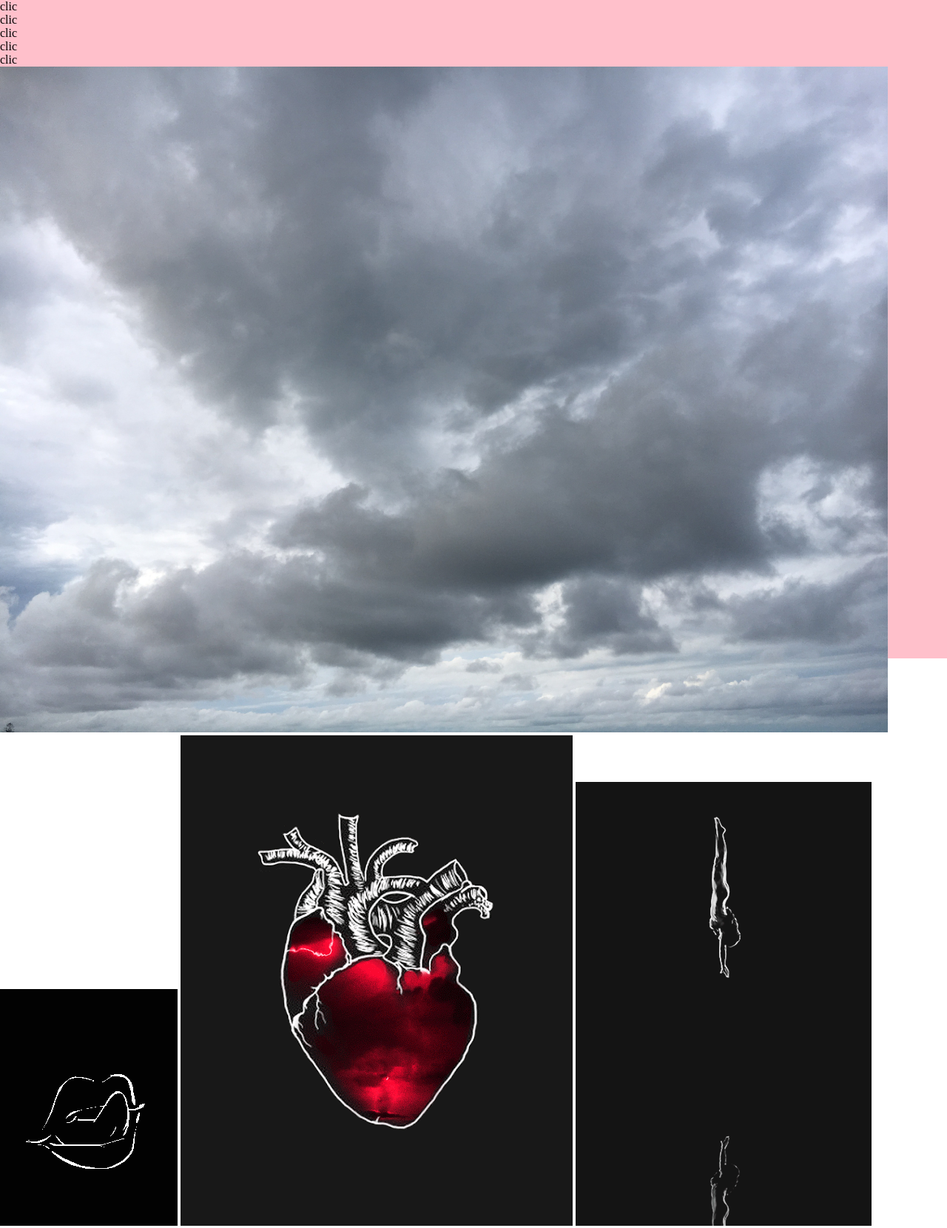
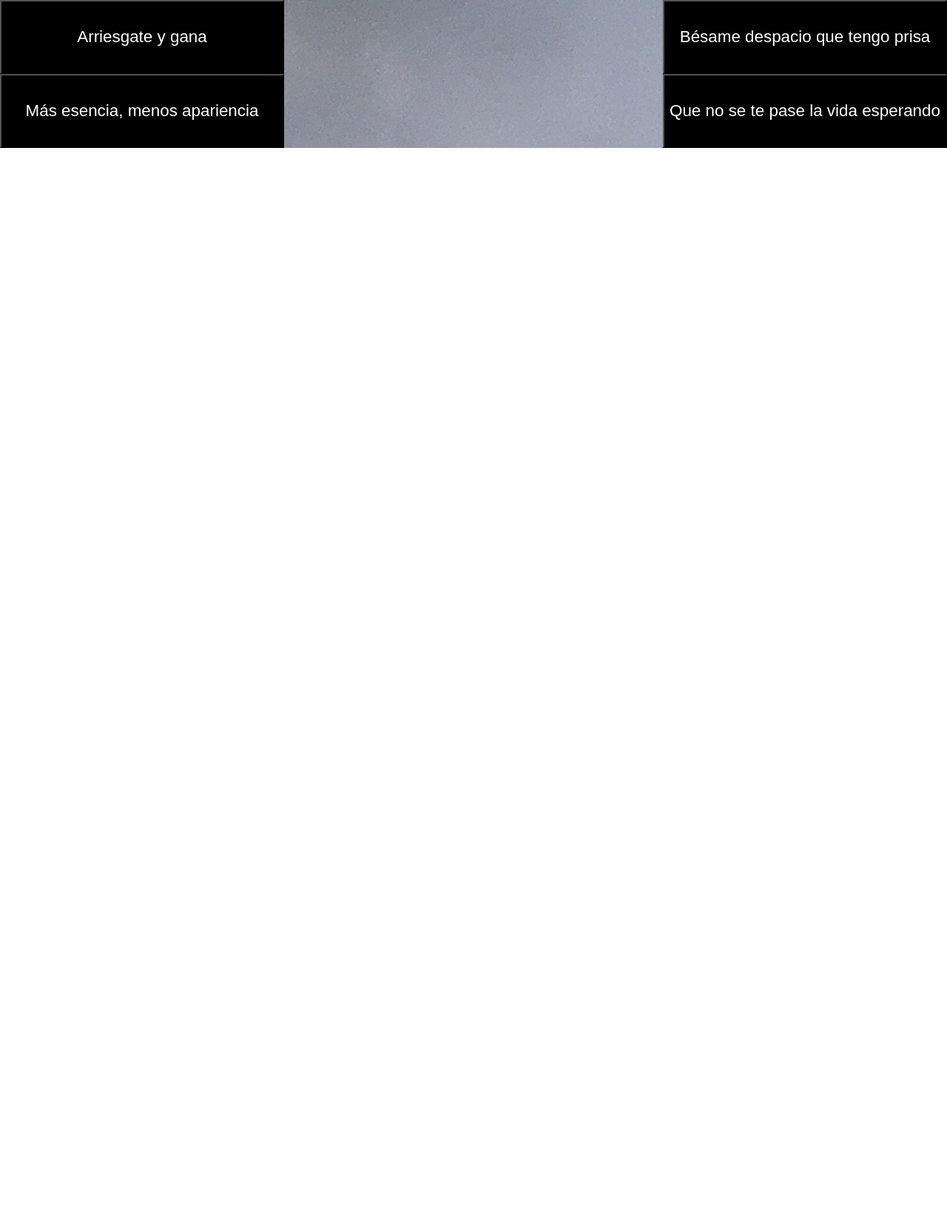
Before and after one commit to AnaMerinoCampos/14_document_js, a plain HTML site: page index.html in a window 1280 px wide. Shown: the top 1660 px of the page at 74% size. After the commit the page ends 800 px from the top, so only its background shows below. Drawn offline with nearby package versions, Linux system fonts and the light colour scheme.

Commit message:
Update index.html

```diff
--- a/index.html
+++ b/index.html
@@ -3,46 +3,95 @@
 <head>
     <meta charset="UTF-8">
     <title>Cartel</title>
-    <style>
+    <style type="text/css">
         *{
             margin: 0;
             padding: 0;
         }
         .container{
-            background: pink;
+            background: azure;
             width: 100%;
             height: 100%;
+            display: flex;
+            overflow: hidden;
         }
-        .poster{
-            background: blue;
-            width: 1200px;
-            height: 800px;
+        .caja1{
+            width: 30%;
+            height: auto;
         }
-        .fondo{
+        .caja2{
+            background-image: url('img/fondo.jpg');
+            width: 40%;
+            height: auto;
+        }
+        img{
+            width: 39%;
+            height: auto;
+        }
+/*
+        .gif1, .gif3, .gif4, .gif5{
+            width: 30%;
+        }
+*/
+        .gif2, .gif3{
+            width: 60%;
+        }
+        .gif4{
+            padding-bottom: 171px;
+        }
+        .caja3{
+            width: 30%;
+            height: auto;
+            /*display: flex;*/
+        }
+        .boton1, .boton2, .boton3, .boton4{
+            background: black;
             width: 100%;
-            height: auto;
-            align-items: center;
+            height: 100px;
+            color: white;
+            font-size: 1.4em;
         }
     </style>
+<!--LIBRERIA ENLAZADA-->
+    <script
+  src="https://code.jquery.com/jquery-3.4.1.min.js"
+  integrity="sha256-CSXorXvZcTkaix6Yvo6HppcZGetbYMGWSFlBw8HfCJo="
+  crossorigin="anonymous"></script>
+<!--ESCRIBIMOS JAVASCRIPT-->
+
+    <script type="text/javascript">
+        $(document).ready(function(){
+           $("img").hide();
+            $(".boton1").click(function(){
+                $(".gif1").fadeIn();
+            });
+            $(".boton2").click(function(){
+                $(".gif2").fadeIn();
+            });
+            $(".boton3").click(function(){
+                $(".gif3").fadeIn();
+            });
+            $(".boton4").click(function(){
+                $(".gif4").fadeIn();
+            });
+        });
+    </script>
 </head>
 <body>
     <div class="container">
-        <div class="boton">
-           <div class="bottom">clic</div>
-           <div class="bottom">clic</div>
-           <div class="bottom">clic</div>
-           <div class="bottom">clic</div>
-           <div class="bottom">clic</div>
+        <div class="caja1">
+           <button class="boton1">Arriesgate y gana</button>
+           <button class="boton2">Más esencia, menos apariencia</button>
         </div>
-        <div class="poster">
-            <img src="img/fondo.jpg" class="fondo">
-            <div class="fotos">
-                <img src="img/beso.gif">
-                <img src="img/coraz%C3%B3n.gif">
-                <img src="img/cuerpo.gif">
-                <img src="img/manos1.gif">
-                <img src="img/manos_pies.gif">
-            </div>
+        <div class="caja2">
+            <img class="gif1" src="img/cuerpo.gif">
+            <img class="gif2" src="img/coraz%C3%B3n.gif">
+            <img class="gif3" src="img/beso.gif">
+            <img class="gif4" src="img/manos_pies.gif">
+        </div>
+        <div class="caja3">
+            <button class="boton3">Bésame despacio que tengo prisa</button>
+            <button class="boton4">Que no se te pase la vida esperando</button>
         </div>
     </div>
 </body>
```
